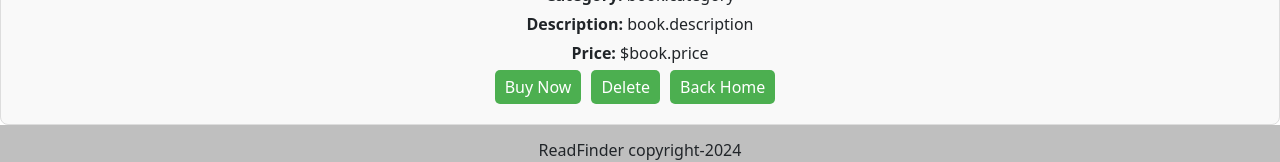
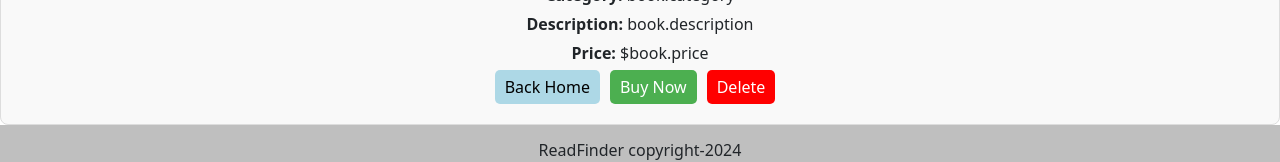
Before and after one commit to Riob-a/ReadFinder, a React (Create React App) app: page /bookinfo in a window 1280 px wide. Shown: the part 319-481 px from the top of the page. Built offline with nearby package versions, Linux system fonts and the light colour scheme.

Commit message:
btn color

```diff
--- a/src/Pages/BookInfo.css
+++ b/src/Pages/BookInfo.css
@@ -38,16 +38,23 @@
     margin: 5px 0;
 }
 
-button {
-    background-color: #4caf50;
-    color: white;
+.book-details button {
     border: none;
     padding: 5px 10px;
     border-radius: 5px;
     cursor: pointer;
     margin-right: 10px;
 }
+.buy{
+    color: white;
+    background-color: #4caf50;
+}
+.back{
+    background-color: lightblue;
+    color: black;
+}
 
-button:hover {
-    background-color: #45a049;
+.delete{
+    color: white;
+    background-color: red;
 }
--- a/src/Pages/BookInfo.js
+++ b/src/Pages/BookInfo.js
@@ -24,9 +24,10 @@ return (
                         <p><span style={{fontWeight: 'bold'}}>Category:</span> book.category</p>
                         <p><span style={{fontWeight: 'bold'}}>Description:</span> book.description</p>
                         <p><span style={{fontWeight: 'bold'}}>Price:</span> $book.price</p>
-                        <button>Buy Now</button>
-                        <button>Delete</button>
-                        <button onClick={() => console.log('Back to home')}>Back Home</button>
+                        <button className='back' onClick={() => console.log('Back to home')}>Back Home</button>
+                        <button className='buy'>Buy Now</button>
+                        <button className='delete'>Delete</button>
+
                     </div>
                 </div>
 
--- a/src/Pages/Form.css
+++ b/src/Pages/Form.css
@@ -46,4 +46,6 @@ legend{
     width: 40%;
     border: none;
     border-radius: 5px;
+    color: black;
+    padding: 5px 10px;
 }
```
